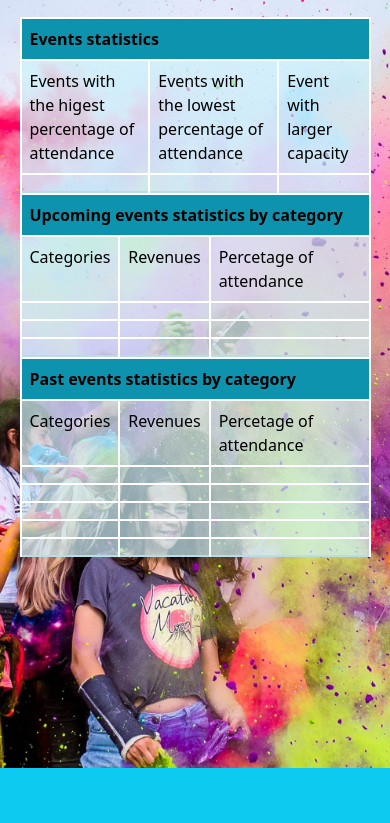
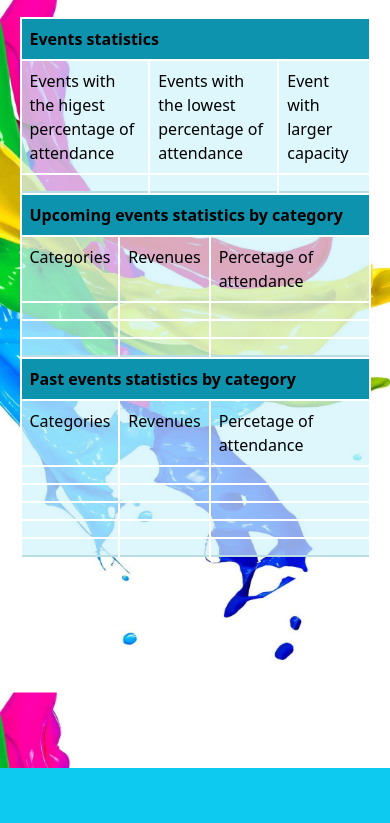
Before and after one commit to Juan-Bianchi/mindhubTask1, a plain HTML site: page stats.html in a window 390 px wide. Shown: the part 192-1015 px from the top of the page. Drawn offline with nearby package versions, Linux system fonts and the light colour scheme.

Commit message:
se cambia fondo de version mobile

```diff
--- a/assets/styles/style.css
+++ b/assets/styles/style.css
@@ -79,9 +79,9 @@ main {
     flex-direction: column;
     justify-content: flex-start;
     align-items: center;
-    background-image: url(../images/fiesta.jpg);
-    background-size: cover;
-    background-position: bottom;
+    background-image: url(../images/splash.jpg);
+    background-size: contain;
+    background-position: center;
     min-height: 100vh;
     gap: 4vh;
     padding-bottom: 4vh;
@@ -277,7 +277,14 @@ table, tr, th, td {
     .formulario {
         width: 40%;
     }
+
+    main {
+        background-image: url(../images/fiesta.jpg);
+        background-size: cover;
+        background-position: bottom;
+    }
 }
+
 
 @media (min-width: 1024px) and (max-width: 1440px){
     .card {
```
Also changed, not shown: assets/images/splash.jpg (added).
